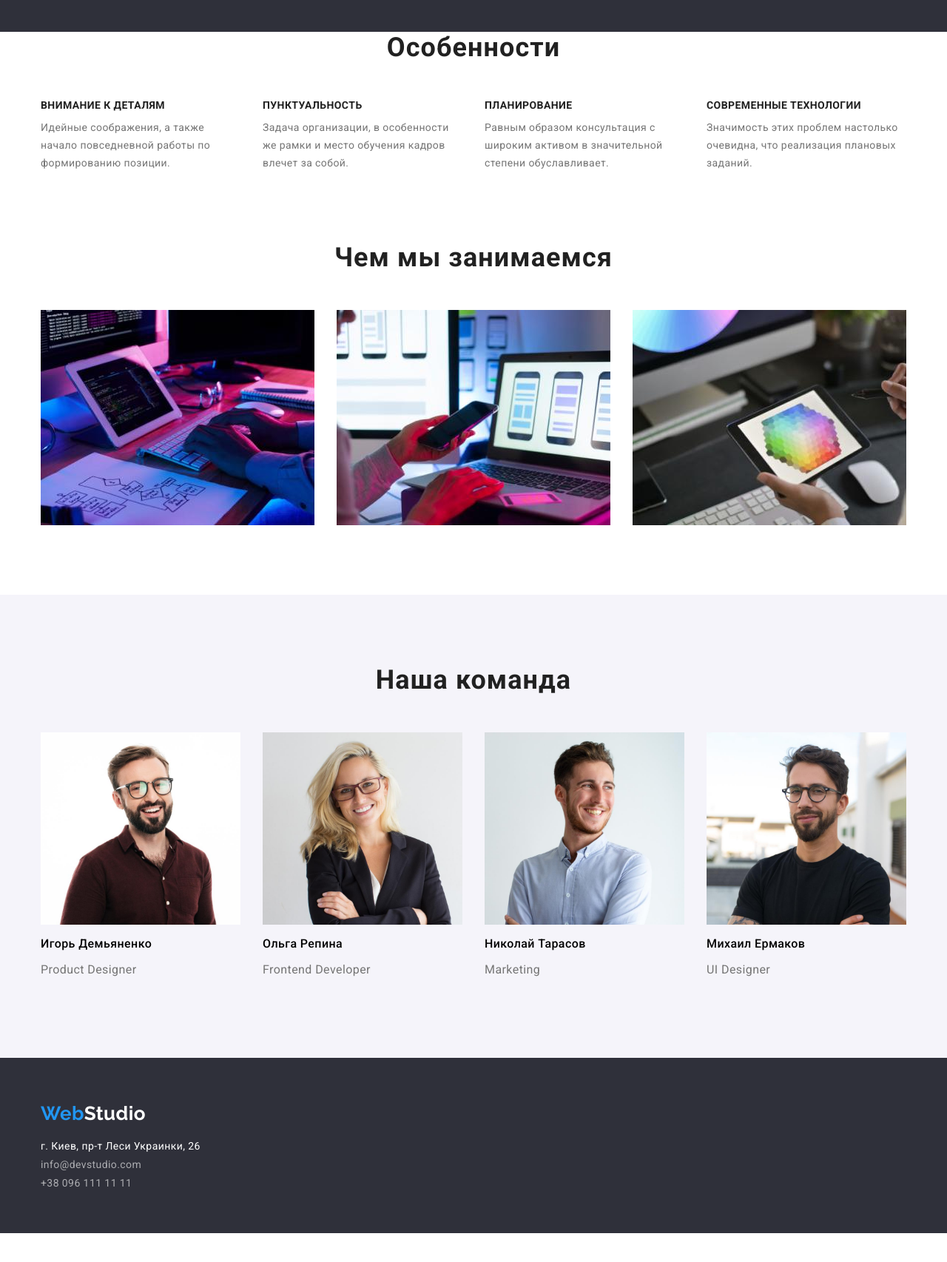
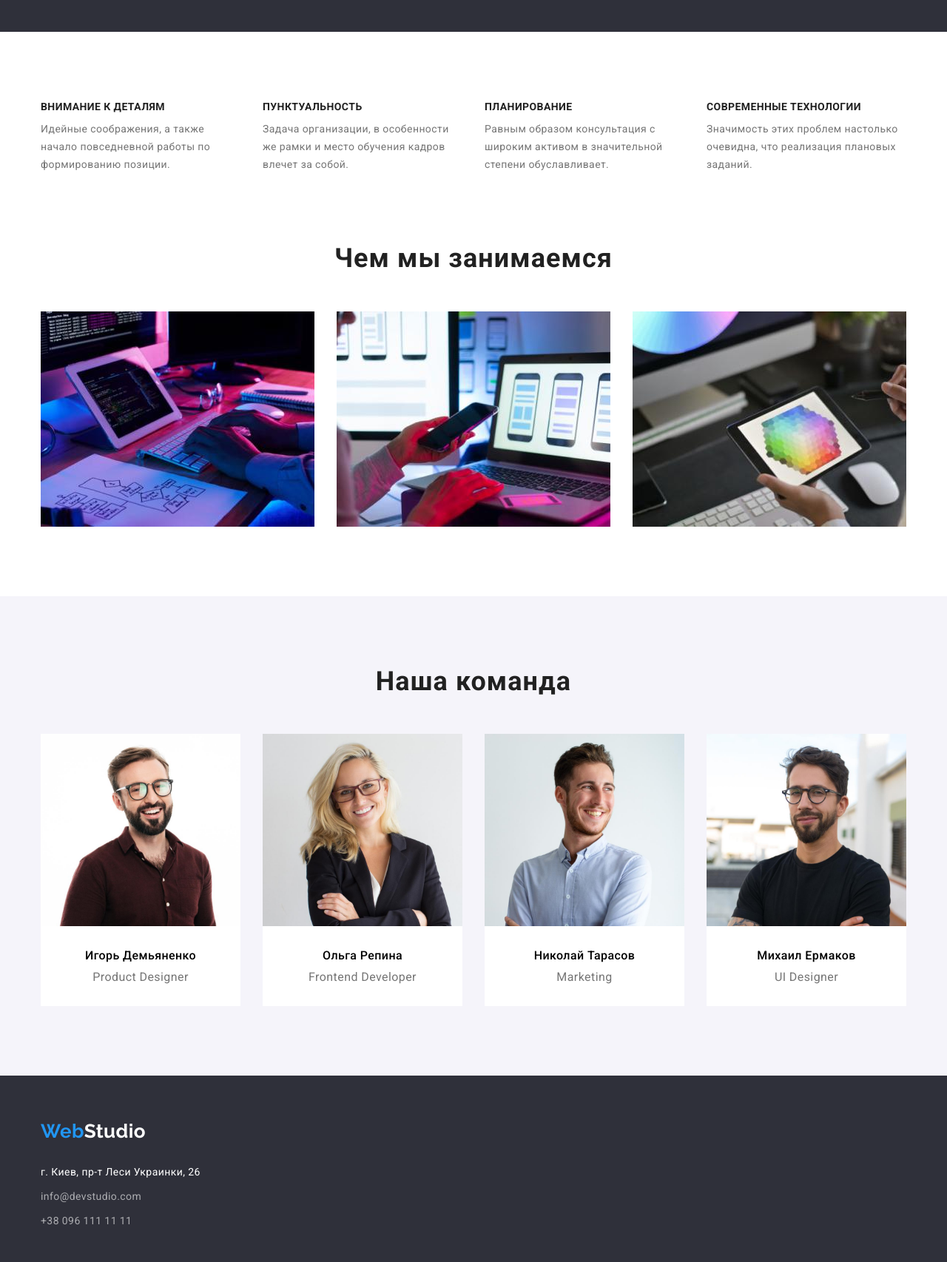
Before and after one commit to OlenaChornovol/goit-markup-hw-03, a plain HTML site: page index.html in a window 1280 px wide. Shown: the part 580-2286 px from the top of the page at 74% size. Before the commit the page ends 2247 px from the top, so only its background shows below. Drawn offline with nearby package versions, Linux system fonts and the light colour scheme.

Commit message:
виправлення помилок

```diff
--- a/css/styles.css
+++ b/css/styles.css
@@ -12,6 +12,20 @@ body {
   font-size: 14px;
   letter-spacing: 0.03em;
 }
+/*ховаємо непотрібні елементи*/
+.visually-hidden {
+  position: absolute;
+  width: 1px;
+  height: 1px;
+  margin: -1px;
+  border: 0;
+  padding: 0;
+  white-space: nowrap;
+  clip-path: inset(100%);
+  clip: rect(0 0 0 0);
+  overflow: hidden;
+} /*сховали*/
+
 .container {
   display: flex;
   width: 1200px;
@@ -125,6 +139,8 @@ header {
   text-align: center;
   color: var(--accent-white-color);
   background-color: #2f303a;
+  padding-top: 200px;
+  padding-bottom: 200px;
 }
 .hero h1 {
   margin-top: 0;
@@ -134,7 +150,6 @@ header {
   line-height: 1.36;
   letter-spacing: 0.06em;
   text-transform: uppercase;
-  padding-top: 200px;
 }
 .hero .button {
   background-color: var(--accent-color);
@@ -146,7 +161,6 @@ header {
   line-height: 1.87;
   letter-spacing: 0.06em;
   padding: 10px 32px;
-  margin-bottom: 200px;
 }
 .hero .button:hover, /*є тінь під кнопкою*/
 .hero .button:focus {
@@ -155,13 +169,6 @@ header {
 }
 /*main*/
 
-.features {
-  flex-wrap: wrap;
-  padding-left: 15px;
-  padding-right: 15px;
-  margin-left: auto;
-  margin-right: auto;
-}
 .section-title {
   margin-top: 0;
   margin-bottom: 50px;
@@ -207,6 +214,9 @@ header {
 }
 
 /*we-do*/
+.we-do.section {
+  padding-top: 0;
+}
 .we-do-item {
   width: 370px;
   margin-right: 30px;
@@ -226,6 +236,7 @@ header {
   background-color: #f5f4fa;
 }
 .team-item {
+  background-color: var(--accent-white-color);
   width: calc((100% - 90px) / 4);
   margin-right: 30px;
 }
@@ -240,13 +251,14 @@ header {
   width: 270px;
 }
 .team-title {
-  /*падінги не працюють*/
-  padding: 30px auto;
+  padding: 30px 0;
+  text-align: center;
 }
 .team h3 {
   font-weight: 500;
   font-size: 16px;
   line-height: 1.19;
+  margin-top: 0;
   margin-bottom: 10px;
 }
 
@@ -255,6 +267,8 @@ header {
   font-size: 16px;
   line-height: 1.19;
   color: var(--title-text-color);
+  margin-top: 0;
+  margin-bottom: 0;
 }
 
 /* for second page*/
@@ -276,6 +290,9 @@ header {
   padding: 0;
 }
 
+.portfolio-button .list:not(:last-child) {
+  margin-right: 8px;
+}
 .project button {
   font-family: inherit;
   font-weight: 500;
@@ -289,7 +306,7 @@ header {
   text-decoration: none;
   border-radius: 4px;
   border: none;
-  margin-right: 8px;
+
   padding: 6px 22px;
 }
 .project button:hover,
@@ -298,7 +315,7 @@ header {
   color: var(--accent-white-color);
   /*text-shadow: ;*/
 }
-
+/*приклади робіт*/
 .portfolio.list {
   display: flex;
   flex-wrap: wrap;
@@ -350,11 +367,12 @@ header {
 }
 .footer .container .list {
   display: block;
-  padding-top: 20px;
 }
 .footer .logo {
+  display: inline-block;
   color: var(--accent-white-color);
   text-decoration: none;
+  margin-bottom: 27px;
 }
 .address {
   font-style: normal;
@@ -363,6 +381,7 @@ header {
 }
 .list a {
   text-decoration: none;
+
   color: rgba(255, 255, 255, 0.6);
 }
 .footer a:hover,
@@ -370,8 +389,9 @@ header {
   color: var(--accent-color);
 }
 .footer .container .list li {
-  padding-bottom: 9px;
+  margin-bottom: 9px;
+  line-height: 24px;
 }
 .footer .container .list li:last-child {
-  padding-bottom: 0;
+  margin-bottom: 0;
 }
--- a/index.html
+++ b/index.html
@@ -53,8 +53,8 @@
         <button type="button" class="button">Заказать услугу</button>
       </section>
 
-      <section class="features">
-        <h2 class="section-title">Особенности</h2>
+      <section class="features section">
+        <h2 class="section-title visually-hidden">Особенности</h2>
         <div class="container">
           <ul class="list">
             <li class="features-item">
@@ -119,18 +119,24 @@
             </li>
             <li class="team-item">
               <img src="images/img2.jpg" alt="Ольга Репина" />
+              <div class="team-title">
                 <h3>Ольга Репина</h3>
                 <p lang="en">Frontend Developer</p>
+              </div>
             </li>
             <li class="team-item">
               <img src="images/img3.jpg" alt="Николай Тарасов" />
+              <div class="team-title">
                 <h3>Николай Тарасов</h3>
                 <p lang="en">Marketing</p>
+              </div>
             </li>
             <li class="team-item">
               <img src="images/img4.jpg" alt="Михаил Ермаков" />
+              <div class="team-title">
                 <h3>Михаил Ермаков</h3>
                 <p lang="en">UI Designer</p>
+              </div>
             </li>
           </ul>
         </div>
```
Also changed, not shown: portfolio.html (+2 -2 lines). Lines whose indentation alone changed are shown as unchanged.
